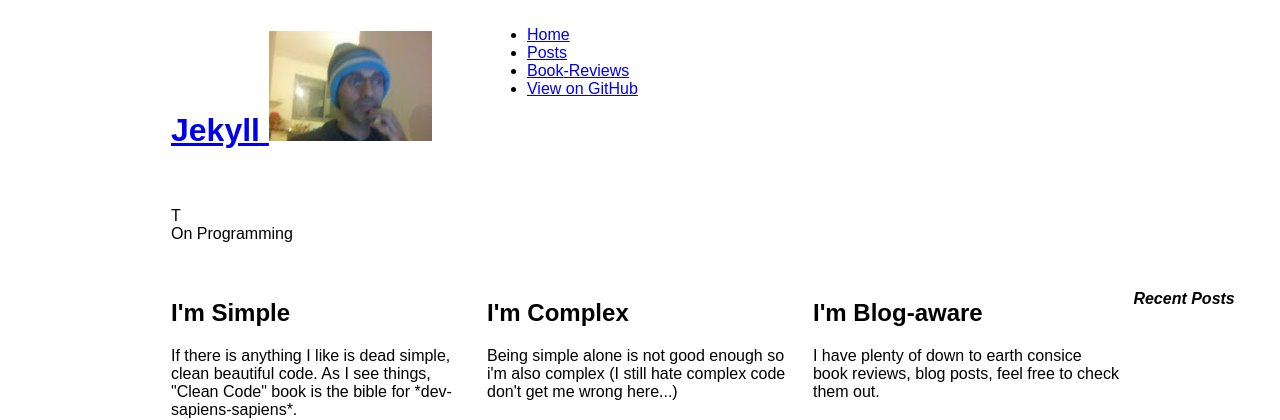
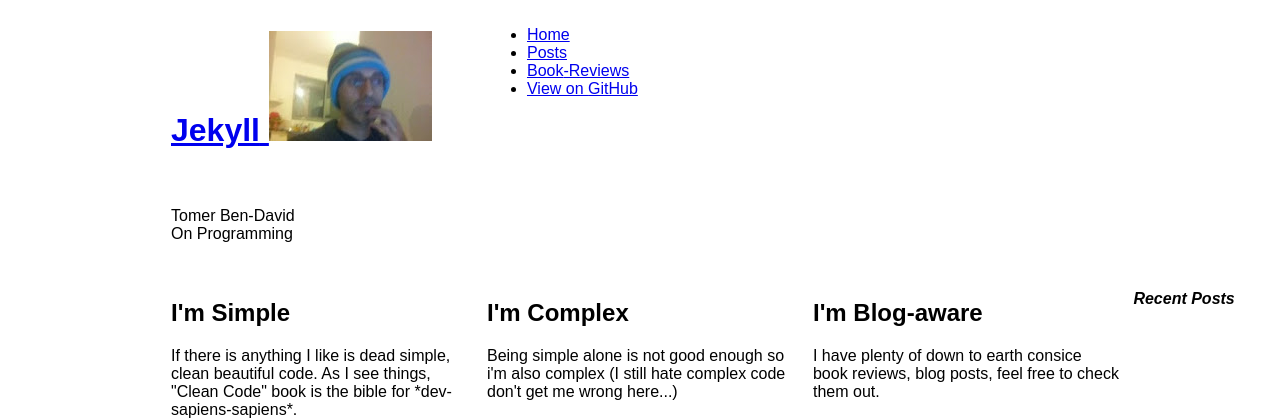
Before and after one commit to tomer-ben-david-archive/tomer-ben-david-archive.github.io, a Jekyll site: the page built from index.html, in a window 1280 px wide. Shown: the top 420 px of the page. Built offline with Jekyll 4.4.1, drawn with Linux system fonts in a browser that asks for light colours.

Commit message:
dev-sapiens

```diff
--- a/index.html
+++ b/index.html
@@ -7,7 +7,7 @@ overview: true
 <section class="intro">
   <div class="grid">
     <div class="unit whole center-on-mobiles">
-      <p class="first">T<br>On Programming</p>
+      <p class="first">Tomer Ben-David<br>On Programming</p>
     </div>
   </div>
 </section>
```
